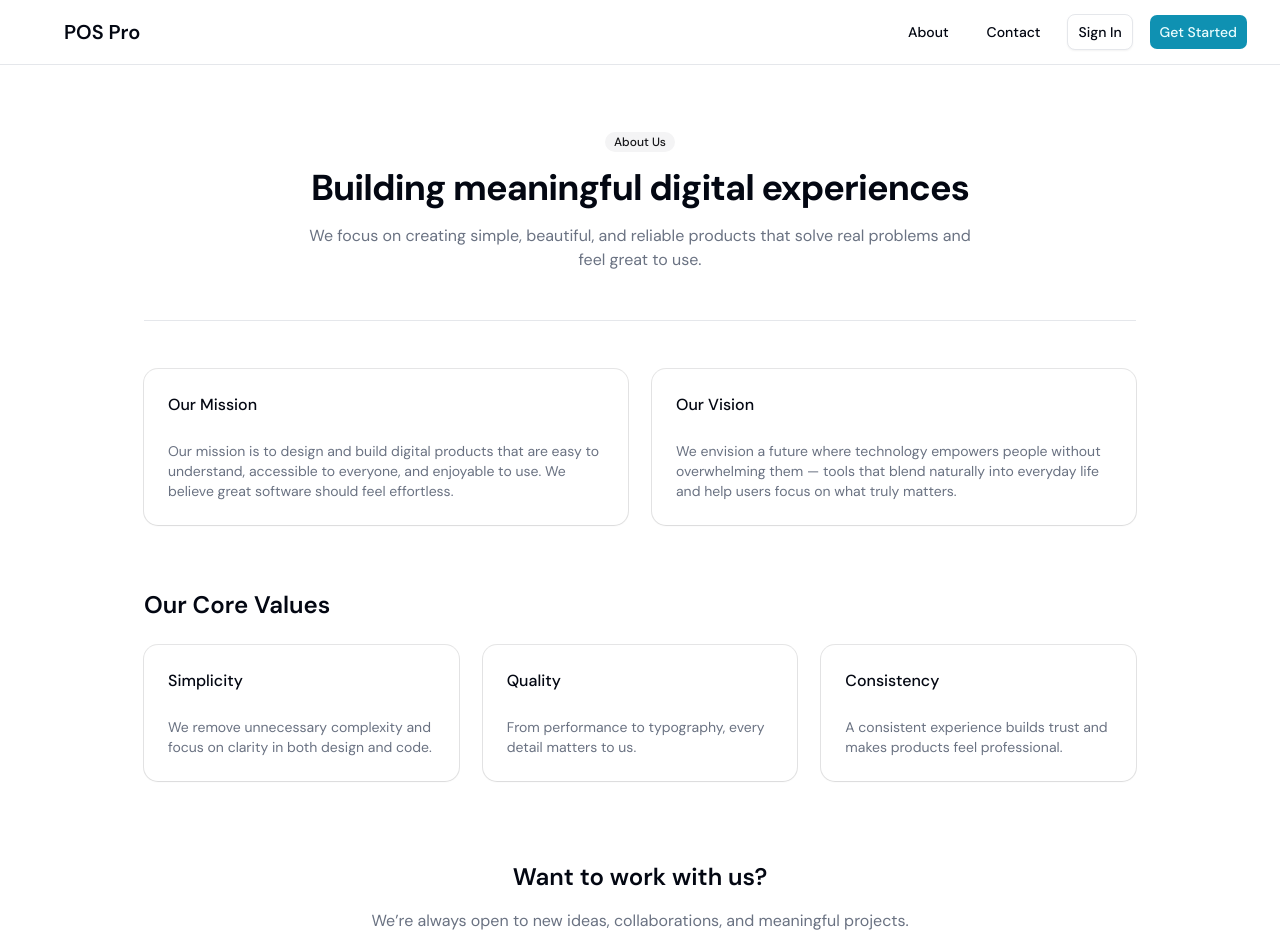
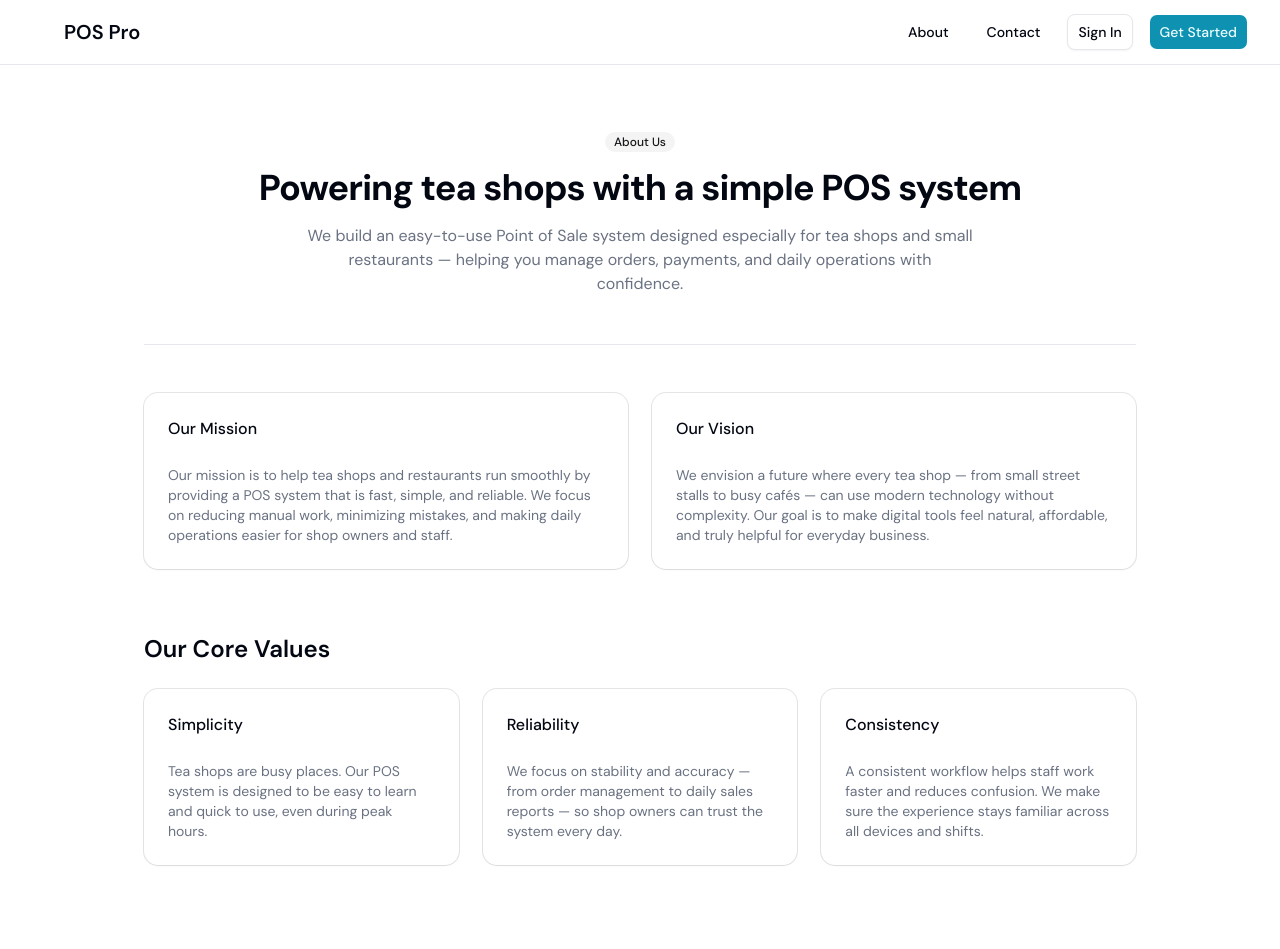
Before and after one commit to Schuffle20/next-team-practice, a Next.js app: page /about in a window 1280 px wide. Shown: the top 949 px of the page. Built offline with nearby package versions, Linux system fonts and the light colour scheme; some icons are missing.

Commit message:
feat: input validation & update: content in about page

```diff
--- a/app/about/page.tsx
+++ b/app/about/page.tsx
@@ -13,12 +13,13 @@ export default function AboutPage() {
         </Badge>
 
         <h1 className="mb-4 text-4xl font-bold tracking-tight">
-          Building meaningful digital experiences
+          Powering tea shops with a simple POS system
         </h1>
 
         <p className="mx-auto max-w-2xl text-muted-foreground">
-          We focus on creating simple, beautiful, and reliable products that
-          solve real problems and feel great to use.
+          We build an easy-to-use Point of Sale system designed especially for tea
+  shops and small restaurants — helping you manage orders, payments, and daily
+  operations with confidence.
         </p>
       </section>
 
@@ -31,9 +32,10 @@ export default function AboutPage() {
             <CardTitle>Our Mission</CardTitle>
           </CardHeader>
           <CardContent className="text-muted-foreground">
-            Our mission is to design and build digital products that are easy to
-            understand, accessible to everyone, and enjoyable to use. We
-            believe great software should feel effortless.
+            Our mission is to help tea shops and restaurants run smoothly by providing a
+  POS system that is fast, simple, and reliable. We focus on reducing manual
+  work, minimizing mistakes, and making daily operations easier for shop
+  owners and staff.
           </CardContent>
         </Card>
 
@@ -42,9 +44,10 @@ export default function AboutPage() {
             <CardTitle>Our Vision</CardTitle>
           </CardHeader>
           <CardContent className="text-muted-foreground">
-            We envision a future where technology empowers people without
-            overwhelming them — tools that blend naturally into everyday life
-            and help users focus on what truly matters.
+           We envision a future where every tea shop — from small street stalls to busy
+  cafés — can use modern technology without complexity. Our goal is to make
+  digital tools feel natural, affordable, and truly helpful for everyday
+  business.
           </CardContent>
         </Card>
       </section>
@@ -59,17 +62,18 @@ export default function AboutPage() {
               <CardTitle>Simplicity</CardTitle>
             </CardHeader>
             <CardContent className="text-muted-foreground">
-              We remove unnecessary complexity and focus on clarity in both
-              design and code.
+             Tea shops are busy places. Our POS system is designed to be easy to learn and
+  quick to use, even during peak hours.
             </CardContent>
           </Card>
 
           <Card>
             <CardHeader>
-              <CardTitle>Quality</CardTitle>
+              <CardTitle>Reliability</CardTitle>
             </CardHeader>
             <CardContent className="text-muted-foreground">
-              From performance to typography, every detail matters to us.
+              We focus on stability and accuracy — from order management to daily sales
+  reports — so shop owners can trust the system every day.
             </CardContent>
           </Card>
 
@@ -78,8 +82,8 @@ export default function AboutPage() {
               <CardTitle>Consistency</CardTitle>
             </CardHeader>
             <CardContent className="text-muted-foreground">
-              A consistent experience builds trust and makes products feel
-              professional.
+               A consistent workflow helps staff work faster and reduces confusion. We make
+  sure the experience stays familiar across all devices and shifts.
             </CardContent>
           </Card>
         </div>
@@ -88,15 +92,15 @@ export default function AboutPage() {
       {/* Call to Action */}
       <section className="mt-20 text-center">
         <h2 className="mb-4 text-2xl font-semibold">
-          Want to work with us?
+          Ready to improve your tea shop operations?
         </h2>
 
         <p className="mb-6 text-muted-foreground">
-          We’re always open to new ideas, collaborations, and meaningful
-          projects.
+          Whether you run a small tea shop or a growing restaurant, our POS system is
+  here to support your daily business.
         </p>
 
-        <Button size="lg">Get in touch</Button>
+        <Button size="lg">Contact Us</Button>
       </section>
     </main>
   )
--- a/app/contact/page.tsx
+++ b/app/contact/page.tsx
@@ -1,4 +1,6 @@
 "use client"
+import { useState } from "react"
+import { contactSchema, ContactFormInputs } from "@/lib/validators/contact"
 
 import { Card, CardContent, CardHeader, CardTitle, CardDescription } from "@/components/ui/card"
 import { Button } from "@/components/ui/button"
@@ -8,7 +10,45 @@ import { Label } from "@/components/ui/label"
 import { Badge } from "@/components/ui/badge"
 import { Separator } from "@/components/ui/separator"
 
+
 export default function ContactPage() {
+  const [inputValues , setInputValues] = useState<ContactFormInputs>({
+    name: "",
+    email: "",
+    message: ""
+  })
+  const [validateErrors, setValidateErrors] = useState<Partial<Record<keyof ContactFormInputs, string>>>({});
+
+  function handleInputChange (e: React.ChangeEvent<HTMLInputElement | HTMLTextAreaElement>){
+    const { id, value } = e.target
+
+   setInputValues((prev) => ({
+    ...prev,
+    [id]: value,
+  }))
+
+   setValidateErrors((prev) => ({
+    ...prev,
+    [id]: undefined,
+  }))
+  }
+  function handleSubmit (e: React.FormEvent){
+    e.preventDefault();
+
+    const result = contactSchema.safeParse(inputValues);
+    if(!result.success){
+      const fieldErrors: typeof validateErrors = {};
+      result.error.errors.forEach(err => {
+        const field = err.path[0] as keyof ContactFormInputs;
+        fieldErrors[field] = err.message
+      })
+      setValidateErrors(fieldErrors)
+      return;
+    }
+setValidateErrors({})
+  console.log("Valid form data:", result.data)
+  }
+
   return (
     <main className="container mx-auto max-w-5xl px-4 py-16">
       {/* Header */}
@@ -43,7 +83,7 @@ export default function ContactPage() {
           <CardContent className="space-y-4 text-muted-foreground">
             <div>
               <p className="font-medium text-foreground">Email</p>
-              <p>hello@example.com</p>
+              <p>teapos@mail.com</p>
             </div>
 
             <div>
@@ -53,7 +93,7 @@ export default function ContactPage() {
 
             <div>
               <p className="font-medium text-foreground">Location</p>
-              <p>Naypyidaw, Myanmar</p>
+              <p>Yangon, Myanmar</p>
             </div>
           </CardContent>
         </Card>
@@ -68,15 +108,21 @@ export default function ContactPage() {
           </CardHeader>
 
           <CardContent>
-            <form className="space-y-5">
+            <form className="space-y-5" onSubmit={handleSubmit}>
               <div className="space-y-2">
                 <Label htmlFor="name">Name</Label>
-                <Input id="name" placeholder="Your name" />
+                <Input id="name" placeholder="Your name" value={inputValues.name} onChange={handleInputChange}
+                 aria-invalid={validateErrors.name ? "true" : "false"}
+                  className={validateErrors.name ? "border-red-500" : ""}
+                />
+                {validateErrors.name && <p className="text-sm text-red-500">{validateErrors.name}</p>}
               </div>
 
               <div className="space-y-2">
                 <Label htmlFor="email">Email</Label>
-                <Input id="email" type="email" placeholder="you@example.com" />
+                <Input id="email" type="email" placeholder="you@example.com" value={inputValues.email} onChange={handleInputChange}   aria-invalid={validateErrors.email ? "true" : "false"}
+  className={validateErrors.email ? "border-red-500" : ""}/>
+                {validateErrors.email && <p className="text-sm text-red-500">{validateErrors.email}</p>}
               </div>
 
               <div className="space-y-2">
@@ -84,8 +130,12 @@ export default function ContactPage() {
                 <Textarea
                   id="message"
                   placeholder="Tell us about your idea or question..."
-                  rows={5}
+                  rows={5} value={inputValues.message} onChange={handleInputChange} aria-invalid={validateErrors.message ? "true" : "false"}
+  className={validateErrors.message ? "border-red-500" : ""}
                 />
+                {validateErrors.message && (
+  <p className="text-sm text-red-500">{validateErrors.message}</p>
+)}
               </div>
 
               <Button type="submit" className="w-full">
--- /dev/null
+++ b/lib/validators/contact.ts
@@ -0,0 +1,9 @@
+import { z } from "zod";
+
+export const contactSchema = z.object({
+    name: z.string().min(2, "Name must be at least 2 characters").max(128, "Name must not be more than 128 characters"),
+    email: z.string().email("Please enter a valid email").max(100, "Email must not be 100 characters"),
+    message: z.string().max(225, "Message must not be more than 255 characters")
+})
+
+export type ContactFormInputs = z.infer<typeof contactSchema>
```
